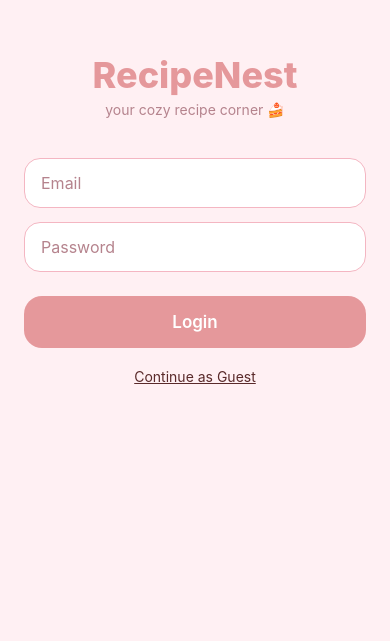
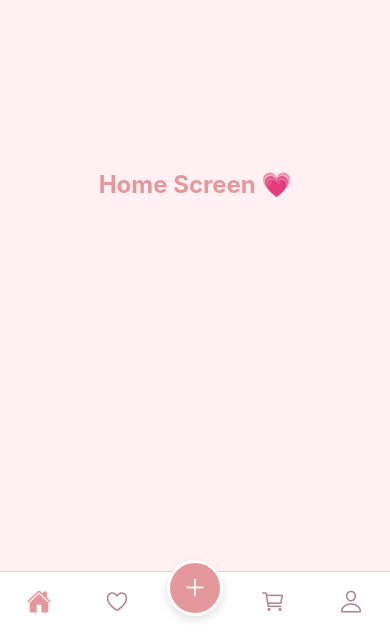
Before and after one commit to ecey123/FinalProject, a React Native app: screen /MainTabs in a window 390 px wide. Shown: the part 203-844 px from the top of the page. Built offline with nearby package versions, Linux system fonts and the light colour scheme.

Commit message:
Add bottom tab navigation

```diff
--- a/App.js
+++ b/App.js
@@ -3,24 +3,16 @@ import { NavigationContainer } from "@react-navigation/native";
 import { createNativeStackNavigator } from "@react-navigation/native-stack";
 
 import LoginScreen from "./screens/LoginScreen";
-import HomeScreen from "./screens/HomeScreen";
+import MainTabs from "./navigation/MainTabs";
 
 const Stack = createNativeStackNavigator();
 
 export default function App() {
   return (
     <NavigationContainer>
-      <Stack.Navigator initialRouteName="Login">
-        <Stack.Screen
-          name="Login"
-          component={LoginScreen}
-          options={{ headerShown: false }}
-        />
-        <Stack.Screen
-          name="Home"
-          component={HomeScreen}
-          options={{ headerShown: false }}
-        />
+      <Stack.Navigator screenOptions={{ headerShown: false }}>
+        <Stack.Screen name="Login" component={LoginScreen} />
+        <Stack.Screen name="MainTabs" component={MainTabs} />
       </Stack.Navigator>
     </NavigationContainer>
   );
--- /dev/null
+++ b/navigation/MainTabs.js
@@ -0,0 +1,139 @@
+import React from "react";
+import { View, TouchableOpacity, StyleSheet } from "react-native";
+import { createBottomTabNavigator } from "@react-navigation/bottom-tabs";
+import { Ionicons } from "@expo/vector-icons";
+
+import HomeScreen from "../screens/HomeScreen";
+import FavoritesScreen from "../screens/FavoritesScreen";
+import AddRecipeScreen from "../screens/AddRecipeScreen";
+import ShoppingListScreen from "../screens/ShoppingListScreen";
+import ProfileScreen from "../screens/ProfileScreen";
+
+const Tab = createBottomTabNavigator();
+
+export default function MainTabs() {
+  return (
+    <Tab.Navigator
+      screenOptions={{
+        headerShown: false,
+        tabBarShowLabel: false,
+        tabBarStyle: styles.tabBar,
+      }}
+    >
+      <Tab.Screen
+        name="HomeTab"
+        component={HomeScreen}
+        options={{
+          tabBarIcon: ({ focused, size }) => (
+            <Ionicons
+              name={focused ? "home" : "home-outline"}
+              size={size}
+              color={focused ? colors.rose : colors.muted}
+            />
+          ),
+        }}
+      />
+
+      <Tab.Screen
+        name="FavoritesTab"
+        component={FavoritesScreen}
+        options={{
+          tabBarIcon: ({ focused, size }) => (
+            <Ionicons
+              name={focused ? "heart" : "heart-outline"}
+              size={size}
+              color={focused ? colors.rose : colors.muted}
+            />
+          ),
+        }}
+      />
+
+      <Tab.Screen
+        name="AddRecipeTab"
+        component={AddRecipeScreen}
+        options={{
+          tabBarIcon: () => <PlusButton />,
+        }}
+      />
+
+      <Tab.Screen
+        name="ShoppingTab"
+        component={ShoppingListScreen}
+        options={{
+          tabBarIcon: ({ focused, size }) => (
+            <Ionicons
+              name={focused ? "cart" : "cart-outline"}
+              size={size}
+              color={focused ? colors.rose : colors.muted}
+            />
+          ),
+        }}
+      />
+
+      <Tab.Screen
+        name="ProfileTab"
+        component={ProfileScreen}
+        options={{
+          tabBarIcon: ({ focused, size }) => (
+            <Ionicons
+              name={focused ? "person" : "person-outline"}
+              size={size}
+              color={focused ? colors.rose : colors.muted}
+            />
+          ),
+        }}
+      />
+    </Tab.Navigator>
+  );
+}
+
+function PlusButton() {
+  return (
+    <View style={styles.plusWrap}>
+      <TouchableOpacity style={styles.plusBtn} activeOpacity={0.85}>
+        <Ionicons name="add" size={28} color="#fff" />
+      </TouchableOpacity>
+    </View>
+  );
+}
+
+const colors = {
+  bg: "#FFF0F3",
+  rose: "#E5989B",
+  soft: "#F4B6C2",
+  muted: "#B5838D",
+  white: "#FFFFFF",
+};
+
+const styles = StyleSheet.create({
+  tabBar: {
+    height: 70,
+    paddingBottom: 10,
+    paddingTop: 10,
+    backgroundColor: colors.white,
+    borderTopWidth: 1,
+    borderTopColor: "#F7D9E0",
+  },
+  plusWrap: {
+    alignItems: "center",
+    justifyContent: "center",
+    width: 70,
+    height: 70,
+    marginTop: -26,
+  },
+  plusBtn: {
+    width: 56,
+    height: 56,
+    borderRadius: 28,
+    backgroundColor: colors.rose,
+    alignItems: "center",
+    justifyContent: "center",
+    shadowColor: "#000",
+    shadowOpacity: 0.12,
+    shadowRadius: 8,
+    shadowOffset: { width: 0, height: 4 },
+    elevation: 6,
+    borderWidth: 3,
+    borderColor: colors.white,
+  },
+});
--- a/package.json
+++ b/package.json
@@ -9,6 +9,7 @@
     "web": "expo start --web"
   },
   "dependencies": {
+    "@expo/vector-icons": "^15.0.3",
     "@react-native-async-storage/async-storage": "^2.2.0",
     "@react-navigation/bottom-tabs": "^7.9.0",
     "@react-navigation/native": "^7.1.26",
--- a/screens/AddRecipeScreen.js
+++ b/screens/AddRecipeScreen.js
@@ -0,0 +1,31 @@
+import React from "react";
+import { View, Text, StyleSheet } from "react-native";
+
+export default function AddRecipeScreen() {
+  return (
+    <View style={styles.container}>
+      <Text style={styles.title}>Add Recipe ➕</Text>
+      <Text style={styles.subtitle}>Create your own cute recipe 💗</Text>
+    </View>
+  );
+}
+
+const styles = StyleSheet.create({
+  container: {
+    flex: 1,
+    backgroundColor: "#FFF0F3",
+    alignItems: "center",
+    justifyContent: "center",
+    padding: 24,
+  },
+  title: {
+    fontSize: 26,
+    fontWeight: "800",
+    color: "#E5989B",
+    marginBottom: 6,
+  },
+  subtitle: {
+    fontSize: 14,
+    color: "#5A2A2A",
+  },
+});
--- a/screens/FavoritesScreen.js
+++ b/screens/FavoritesScreen.js
@@ -0,0 +1,24 @@
+import React from "react";
+import { View, Text, StyleSheet } from "react-native";
+
+export default function FavoritesScreen() {
+  return (
+    <View style={styles.container}>
+      <Text style={styles.text}>Favorites 💗</Text>
+    </View>
+  );
+}
+
+const styles = StyleSheet.create({
+  container: {
+    flex: 1,
+    backgroundColor: "#FFF0F3",
+    alignItems: "center",
+    justifyContent: "center",
+  },
+  text: {
+    fontSize: 22,
+    color: "#E5989B",
+    fontWeight: "700",
+  },
+});
--- a/screens/LoginScreen.js
+++ b/screens/LoginScreen.js
@@ -8,6 +8,8 @@ import {
 } from "react-native";
 
 export default function LoginScreen({ navigation }) {
+  const goToApp = () => navigation.replace("MainTabs");
+
   return (
     <View style={styles.container}>
       <Text style={styles.logo}>RecipeNest</Text>
@@ -15,7 +17,7 @@ export default function LoginScreen({ navigation }) {
 
       <TextInput
         placeholder="Email"
-        placeholderTextColor="#B5838D"
+        placeholderTextColor={colors.muted}
         style={styles.input}
         autoCapitalize="none"
         keyboardType="email-address"
@@ -23,29 +25,35 @@ export default function LoginScreen({ navigation }) {
 
       <TextInput
         placeholder="Password"
-        placeholderTextColor="#B5838D"
+        placeholderTextColor={colors.muted}
         secureTextEntry
         style={styles.input}
       />
 
-      <TouchableOpacity
-        style={styles.button}
-        onPress={() => navigation.navigate("Home")}
-      >
+      <TouchableOpacity style={styles.button} onPress={goToApp} activeOpacity={0.9}>
         <Text style={styles.buttonText}>Login</Text>
       </TouchableOpacity>
 
-      <TouchableOpacity onPress={() => navigation.navigate("Home")}>
+      <TouchableOpacity onPress={goToApp} activeOpacity={0.8}>
         <Text style={styles.guest}>Continue as Guest</Text>
       </TouchableOpacity>
     </View>
   );
 }
 
+const colors = {
+  bg: "#FFF0F3",
+  rose: "#E5989B",
+  soft: "#F4B6C2",
+  muted: "#B5838D",
+  text: "#5A2A2A",
+  white: "#FFFFFF",
+};
+
 const styles = StyleSheet.create({
   container: {
     flex: 1,
-    backgroundColor: "#FFF0F3",
+    backgroundColor: colors.bg,
     alignItems: "center",
     justifyContent: "center",
     padding: 24,
@@ -53,41 +61,46 @@ const styles = StyleSheet.create({
   logo: {
     fontSize: 36,
     fontWeight: "800",
-    color: "#E5989B",
+    color: colors.rose,
     marginBottom: 4,
   },
   subtitle: {
     fontSize: 14,
-    color: "#B5838D",
+    color: colors.muted,
     marginBottom: 40,
   },
   input: {
     width: "100%",
-    backgroundColor: "#FFFFFF",
+    backgroundColor: colors.white,
     paddingVertical: 14,
     paddingHorizontal: 16,
     borderRadius: 16,
     marginBottom: 14,
     fontSize: 16,
     borderWidth: 1,
-    borderColor: "#F4B6C2",
+    borderColor: "#F7D9E0",
   },
   button: {
     width: "100%",
-    backgroundColor: "#E5989B",
+    backgroundColor: colors.rose,
     paddingVertical: 16,
     borderRadius: 18,
     marginTop: 10,
+    shadowColor: "#000",
+    shadowOpacity: 0.08,
+    shadowRadius: 10,
+    shadowOffset: { width: 0, height: 6 },
+    elevation: 3,
   },
   buttonText: {
-    color: "#FFFFFF",
+    color: colors.white,
     textAlign: "center",
     fontSize: 17,
-    fontWeight: "600",
+    fontWeight: "700",
   },
   guest: {
-    marginTop: 20,
-    color: "#5A2A2A",
+    marginTop: 18,
+    color: colors.text,
     fontSize: 14,
     textDecorationLine: "underline",
   },
--- a/screens/ProfileScreen.js
+++ b/screens/ProfileScreen.js
@@ -0,0 +1,17 @@
+import React from "react";
+import { View, Text, StyleSheet } from "react-native";
+
+export default function ProfileScreen() {
+  return (
+    <View style={styles.container}>
+      <Text style={styles.title}>Profile 👤</Text>
+      <Text style={styles.sub}>User info & logout</Text>
+    </View>
+  );
+}
+
+const styles = StyleSheet.create({
+  container: { flex: 1, backgroundColor: "#FFF0F3", alignItems: "center", justifyContent: "center" },
+  title: { fontSize: 26, fontWeight: "800", color: "#E5989B", marginBottom: 6 },
+  sub: { fontSize: 14, color: "#5A2A2A" },
+});
--- a/screens/ShoppingListScreen.js
+++ b/screens/ShoppingListScreen.js
@@ -0,0 +1,17 @@
+import React from "react";
+import { View, Text, StyleSheet } from "react-native";
+
+export default function ShoppingListScreen() {
+  return (
+    <View style={styles.container}>
+      <Text style={styles.title}>Shopping List 🛒</Text>
+      <Text style={styles.sub}>Tick items like a cute to-do</Text>
+    </View>
+  );
+}
+
+const styles = StyleSheet.create({
+  container: { flex: 1, backgroundColor: "#FFF0F3", alignItems: "center", justifyContent: "center" },
+  title: { fontSize: 26, fontWeight: "800", color: "#E5989B", marginBottom: 6 },
+  sub: { fontSize: 14, color: "#5A2A2A" },
+});
```
Also changed, not shown: 1 other file (tests, documents, lock files or other folders).
